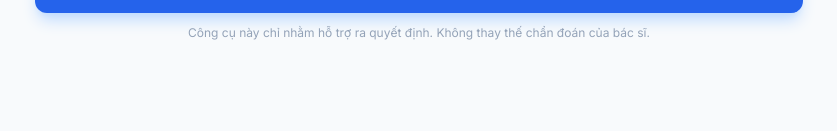
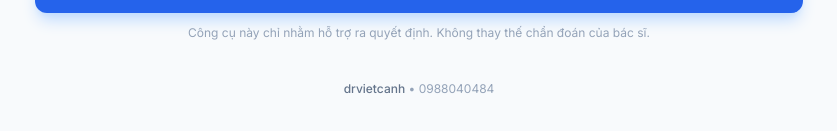
Before and after one commit to drvietcanh/copd, a React (Vite) app: page / in a window 1280 px wide. Shown: the part 1062-1193 px from the top of the page, without its empty margins (221-1058 px from the left). Built offline with nearby package versions, Linux system fonts and the light colour scheme.

Commit message:
Update section title and add configurable branding

```diff
--- a/App.tsx
+++ b/App.tsx
@@ -11,6 +11,7 @@ import { saveAssessment, getAllAssessments, deleteAssessment } from './services/
 import { loadDraft, clearDraft, hasDraft, saveDraft, setupAutoSave } from './services/draftService';
 import { Activity, ShieldCheck, List, PlusCircle, Settings, Stethoscope, HeartPulse } from 'lucide-react';
 import ManualAiStudioModal from './components/ManualAiStudioModal';
+import metadata from './metadata.json';
 
 const App: React.FC = () => {
   const [patientData, setPatientData] = useState<PatientData>(initialPatientData);
@@ -425,6 +426,11 @@ const App: React.FC = () => {
           )
         )}
       </main>
+
+      <footer className="max-w-6xl mx-auto px-4 pt-2 pb-6 text-center text-xs text-slate-400">
+        <span className="font-medium text-slate-500">{metadata?.branding?.owner || ''}</span>
+        {metadata?.branding?.mobile ? <span> • {metadata.branding.mobile}</span> : null}
+      </footer>
     </div>
   );
 };
--- a/metadata.json
+++ b/metadata.json
@@ -1,5 +1,9 @@
 {
   "name": "GOLD 2026 COPD Assistant",
   "description": "A clinical decision-support tool for COPD management based on GOLD 2026 guidelines, powered by Gemini.",
+  "branding": {
+    "owner": "drvietcanh",
+    "mobile": "0988040484"
+  },
   "requestFramePermissions": []
 }
--- a/services/geminiService.ts
+++ b/services/geminiService.ts
@@ -149,7 +149,7 @@ CẤU TRÚC PHẢN HỒI (BẮT BUỘC SỬ DỤNG CÁC TIÊU ĐỀ ĐÁNH SỐ
 🔥 Nguy cơ đợt cấp: {Thấp / Cao}
 📈 Triệu chứng: CAT {score} / mMRC {grade}
 
-1. Ấn tượng Chẩn đoán & Kiểu hình
+1. Chẩn đoán & Kiểu hình
 (Tóm tắt bệnh cảnh. Nếu là Chuyên khoa: Phân tích sâu Phenotype. Nếu là Đa khoa: Chỉ nêu chẩn đoán sơ bộ).
 
 2. Đánh giá Mức độ & Nguy cơ (GOLD 2026)
```
